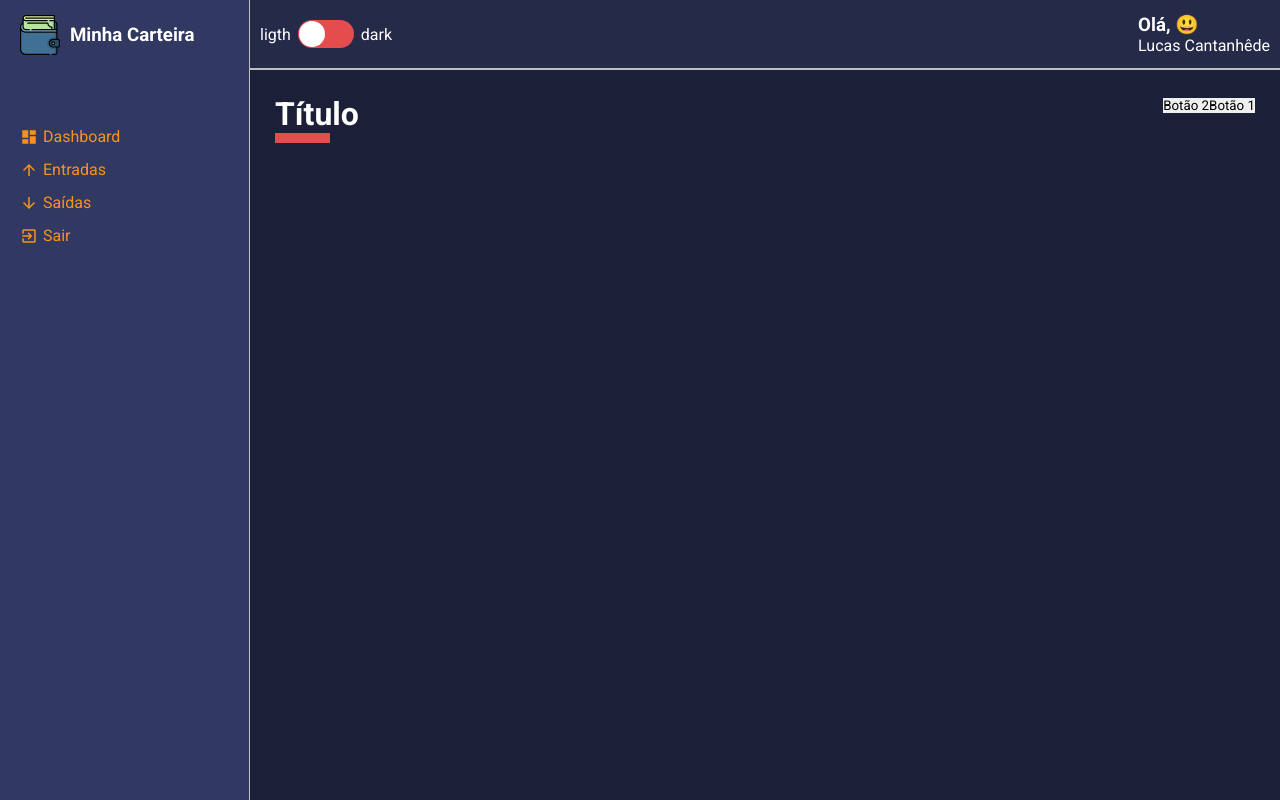
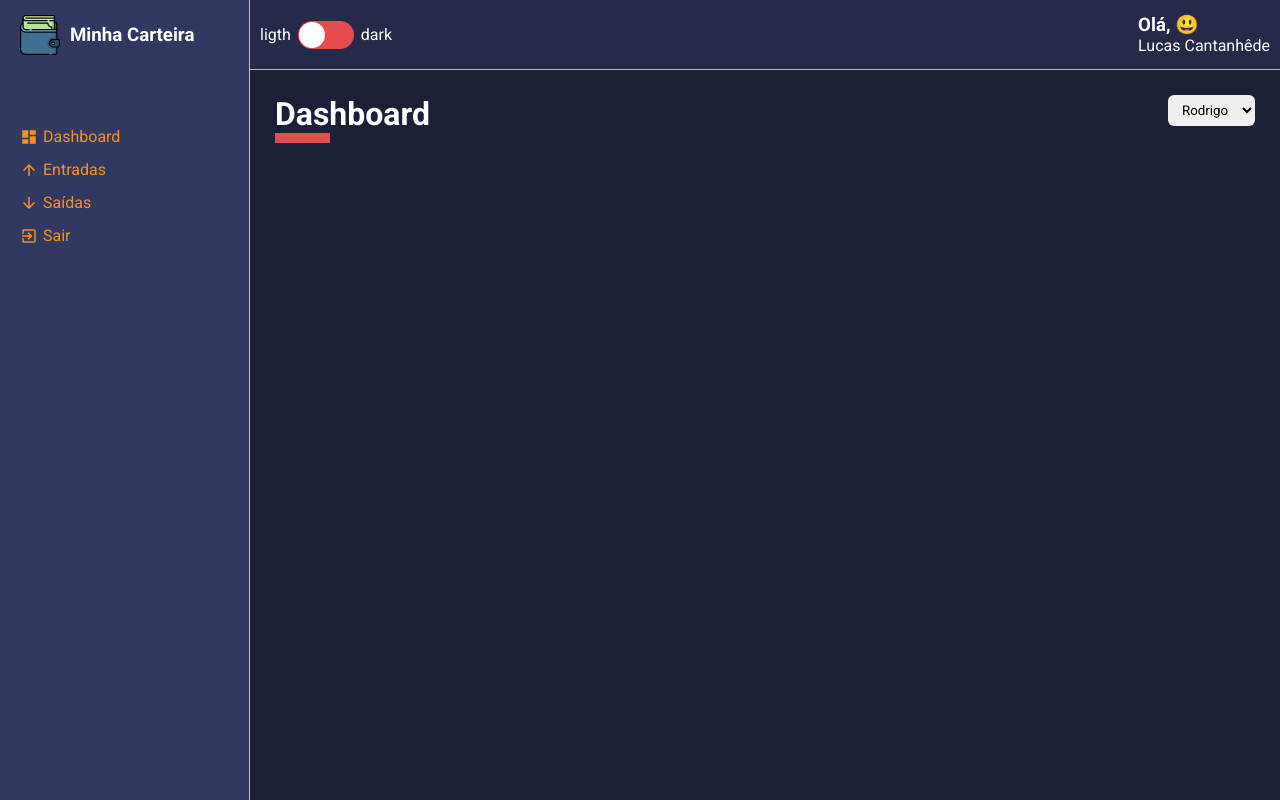
Before and after one commit to llukrinha/React-e-TypeScript-inicia-o, a React (Create React App) app: page / in a window 1280 px wide. Built offline with nearby package versions, Linux system fonts and the light colour scheme.

Commit message:
React_TypeScript ConteudoHeader

```diff
--- a/src/components/ContentHeader/index.tsx
+++ b/src/components/ContentHeader/index.tsx
@@ -1,16 +1,24 @@
 import React from "react";
-
 import {Container, TitleContainer, Controllers} from "./styles";
 
-const ContentHeader: React.FC = () => {
+interface IcontentHeaderProps{
+    title: string;
+    lineColor: string;
+    children: React.ReactNode;
+}
+
+const ContentHeader: React.FC<IcontentHeaderProps> = ({
+title, lineColor,children
+})=>{
+
     return (
         <Container>
             <TitleContainer>
-                <h1>Título</h1>
+                <h1>{title}</h1>
             </TitleContainer>
+
             <Controllers>
-                <button type="button">Botão 2</button>
-                <button type="button">Botão 1</button>
+                {children}
             </Controllers>
         </Container>
 
--- a/src/components/ContentHeader/styles.ts
+++ b/src/components/ContentHeader/styles.ts
@@ -21,5 +21,5 @@ border-bottom: 10px solid ${props=> props.theme.colors.warning};
 `;
 
 export const Controllers= styled.div`
-
+display: flex;
 `;
--- a/src/components/MainHeader/styles.ts
+++ b/src/components/MainHeader/styles.ts
@@ -12,7 +12,7 @@ export const Container = styled.div`
 
   padding: 0 10px;
 
-  border-bottom: 2px solid ${props => props.theme.colors.gray};
+  border-bottom: 1px solid ${props => props.theme.colors.gray};
 `;
 
 export const Profile = styled.div`
--- /dev/null
+++ b/src/components/SelectInput/index.tsx
@@ -0,0 +1,24 @@
+import React from "react";
+
+import {Container} from "./styles";
+
+interface ISelectInputProps {
+    options: {
+        value: string | number;
+        lable: string | number;
+    }[],
+}
+
+const SelectInput: React.FC<ISelectInputProps> = ({options}) => {
+    return (
+        <Container>
+            <select>
+                {options.map(option => (
+                    <option value={option.value}>{option.lable}</option>
+                ))}
+            </select>
+        </Container>
+    );
+}
+
+export default SelectInput;
--- /dev/null
+++ b/src/components/SelectInput/styles.ts
@@ -0,0 +1,11 @@
+import styled from "styled-components";
+
+export const Container= styled.div`
+
+>select{
+padding: 7px 10px;
+border-radius: 6px;
+
+margin-left: 7px;
+}
+`;
--- a/src/components/Toggle/styles.ts
+++ b/src/components/Toggle/styles.ts
@@ -7,7 +7,7 @@ align-items: center;
 `;
 
 export const ToggleLable= styled.span`
-color:${props => props.theme.colors.white}
+color:${props => props.theme.colors.white};
 `;
 
 export const ToggleSelector = styled(Switch).attrs<ReactSwitchProps>(
--- a/src/pages/Dashboard/index.tsx
+++ b/src/pages/Dashboard/index.tsx
@@ -1,12 +1,21 @@
 import React from "react";
 import ContentHeader from "../../components/ContentHeader";
-
 import {Container} from "./styles";
+import SelectInput from "../../components/SelectInput";
 
 const Dashboard: React.FC = () => {
-    return(
+
+    const options = [
+        {value: "Rodrido", lable: "Rodrigo"},
+        {value: "Maria", lable: "Maria"},
+        {value: "Ana", lable: "Ana"},
+    ]
+
+    return (
         <Container>
-            <ContentHeader/>
+            <ContentHeader title="Dashboard" lineColor="#fff">
+                <SelectInput options={options}/>
+            </ContentHeader>
         </Container>
     );
 }
```
